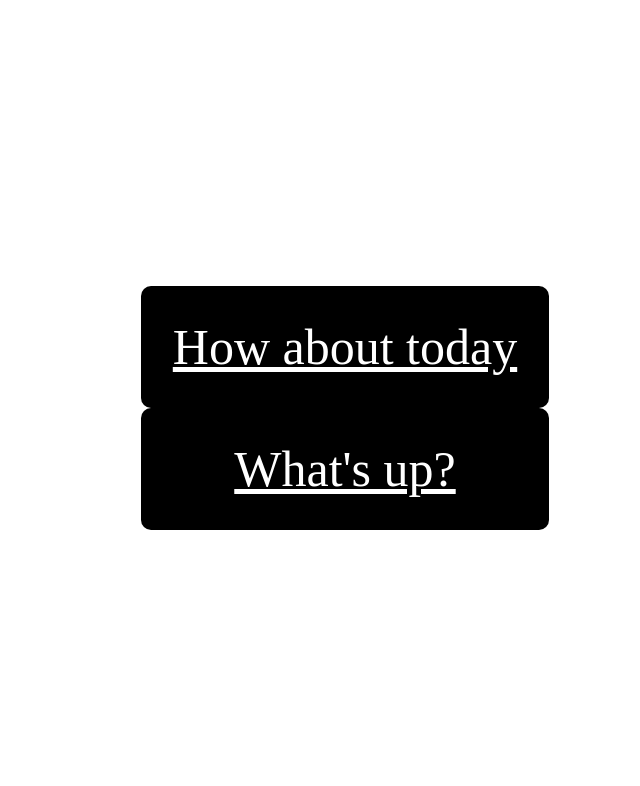
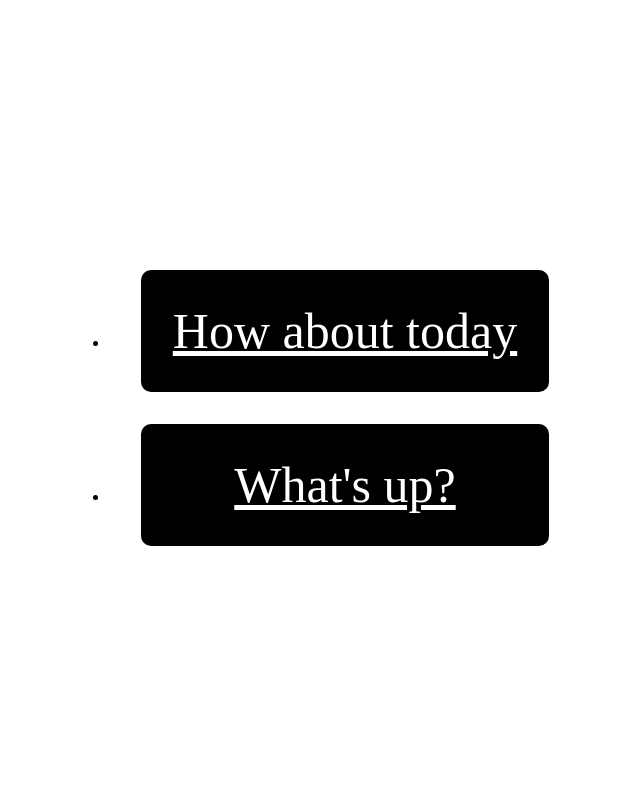
Before and after one commit to naiplawan/learn-django, a Django app: page /polls/ in a window 1280 px wide. Shown: the top 786 px of the page, without its empty margins (315-955 px from the left). Run offline with Django 5.2, Linux system fonts and the light colour scheme; data comes from the database, SQL or seed files in the repository; both versions use the stored data as it was after the commit.

Commit message:
checkpoint

```diff
--- a/polls/admin.py
+++ b/polls/admin.py
@@ -15,6 +15,8 @@ class QuestionAdmin(admin.ModelAdmin):
     ]
     inlines = [ChoiceInline]
     list_display = ("question_text", "pub_date", "was_published_recently")
+    list_filter = ["pub_date"]
+    search_fields = ["question_text"]
 
 admin.site.register(Question, QuestionAdmin)
 admin.site.register(Choice)
--- a/polls/models.py
+++ b/polls/models.py
@@ -1,12 +1,18 @@
 from django.db import models
 from django.utils import timezone
 import datetime
+from django.contrib import admin
 
 # Create your models here.
 
 class Question(models.Model):
     question_text = models.CharField(max_length=200)
     pub_date = models.DateTimeField('date published')
+
+    @admin.display(
+    boolean=True,
+    ordering='pub_date',
+    description='Published recently?',)
 
     def was_published_recently(self):
 
--- a/polls/static/polls/index.css
+++ b/polls/static/polls/index.css
@@ -1,4 +1,4 @@
-div a {
+li a {
     display: flex;
     justify-content: center;
     align-items: center;
@@ -8,6 +8,8 @@ div a {
     background-color: black;
     border-radius: 10px;
     padding: 2rem;
+    margin: 2rem;
+
 }
 
 body {
--- a/polls/templates/polls/index.html
+++ b/polls/templates/polls/index.html
@@ -6,7 +6,7 @@
     <ul>
     {% for question in latest_question_list %}
     <div class="center-item">
-        <div><a href="/polls/{{ question.id }}/">{{ question.question_text }}</a></div>
+        <li><a href="/polls/{{ question.id }}/">{{ question.question_text }}</a></li>
     </div>
     {% endfor %}
     </ul>
```
Also changed, not shown: db.sqlite3.
